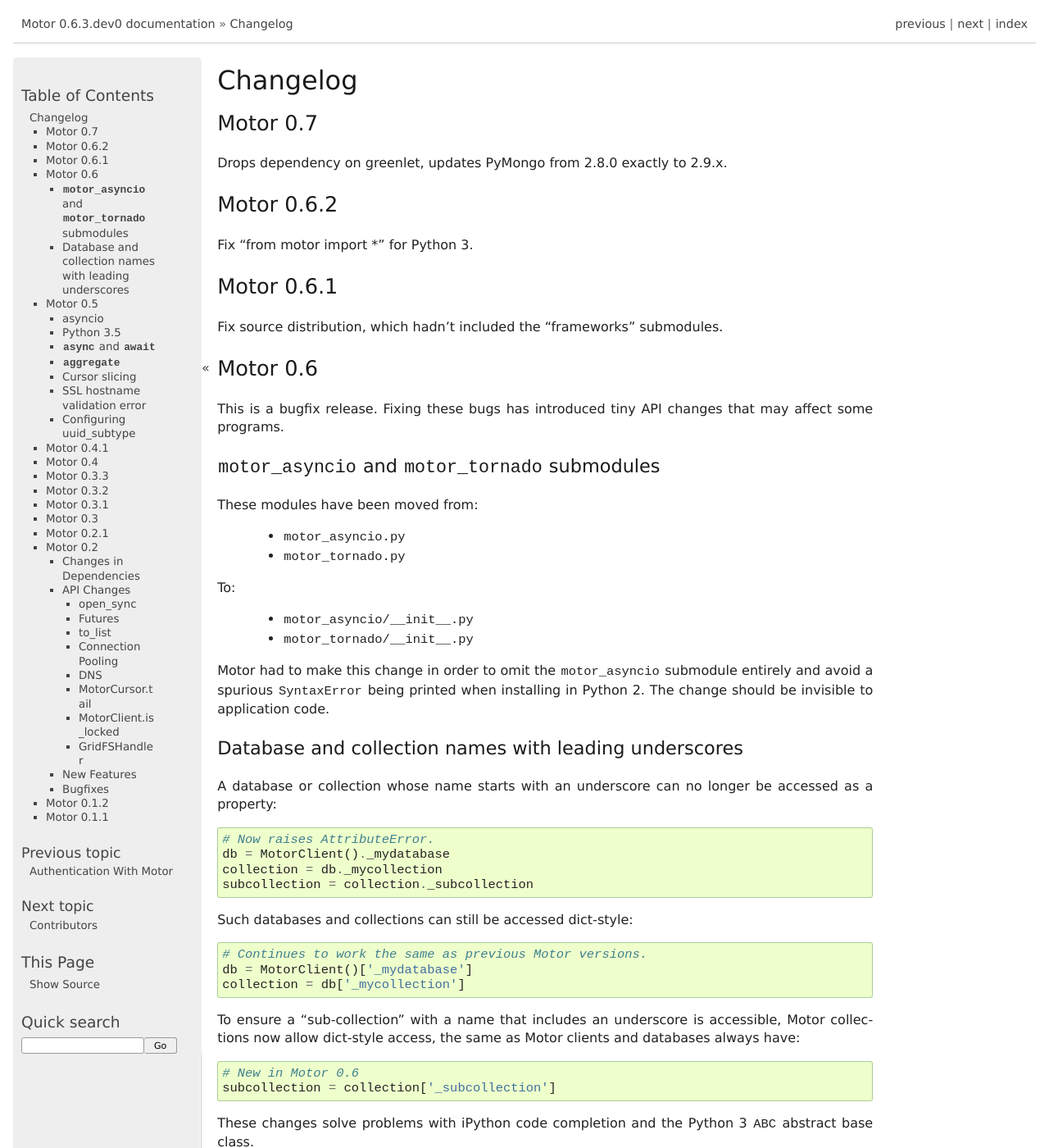
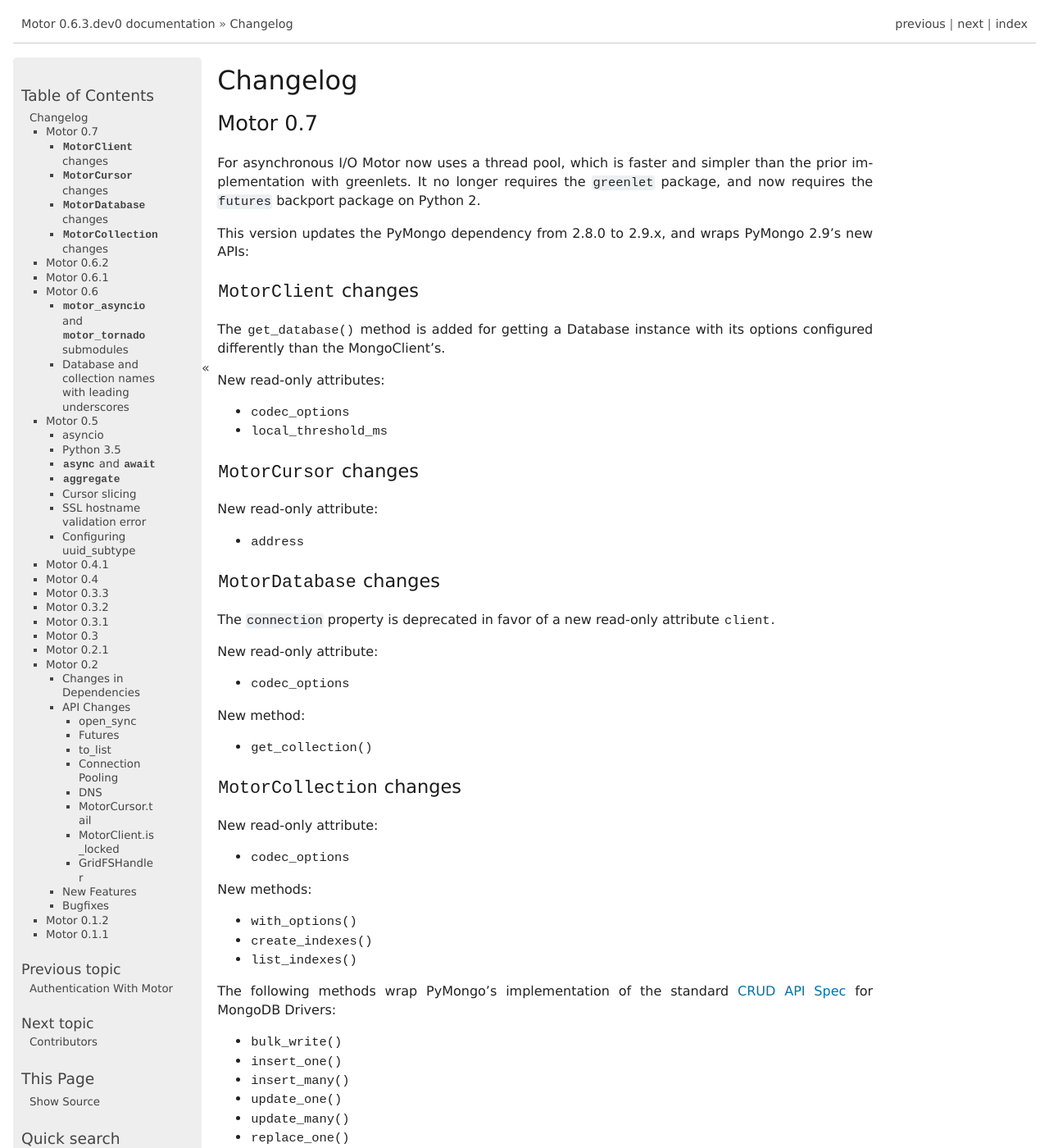
Before and after one commit to mongodb/motor, a Sphinx documentation site: the page built from doc/changelog.rst, in a window 1280 px wide and 1400 px high. Shown: the whole window at 82% size. Built offline with Sphinx 7.4.7, drawn with Linux system fonts in a browser that asks for light colours; the version number is read from the project's files by our own code; some of the changed text lies outside the part shown.

Commit message:
MOTOR-115 Changelog for 0.7.

```diff
--- a/doc/changelog.rst
+++ b/doc/changelog.rst
@@ -6,7 +6,78 @@
 Motor 0.7
 ---------
 
-Drops dependency on greenlet, updates PyMongo from 2.8.0 exactly to 2.9.x.
+For asynchronous I/O Motor now uses a thread pool, which is faster and simpler
+than the prior implementation with greenlets. It no longer requires the
+``greenlet`` package, and now requires the ``futures`` backport package on
+Python 2.
+
+This version updates the PyMongo dependency from 2.8.0 to 2.9.x, and wraps
+PyMongo 2.9's new APIs:
+
+:class:`~motor.motor_tornado.MotorClient` changes
+~~~~~~~~~~~~~~~~~~~~~~~~~~~~~~~~~~~~~~~~~~~~~~~~~~
+
+The :meth:`~motor.motor_tornado.MotorClient.get_database` method is added for
+getting a Database instance with its options configured differently than the
+MongoClient's.
+
+New read-only attributes:
+
+- :attr:`~motor.motor_tornado.MotorClient.codec_options`
+- :attr:`~motor.motor_tornado.MotorClient.local_threshold_ms`
+
+:class:`~motor.motor_tornado.MotorCursor` changes
+~~~~~~~~~~~~~~~~~~~~~~~~~~~~~~~~~~~~~~~~~~~~~~~~~
+
+New read-only attribute:
+
+- :attr:`~motor.motor_tornado.MotorCursor.address`
+
+:class:`~motor.motor_tornado.MotorDatabase` changes
+~~~~~~~~~~~~~~~~~~~~~~~~~~~~~~~~~~~~~~~~~~~~~~~~~~~
+
+The ``connection`` property is deprecated in favor of a new read-only attribute
+:attr:`~motor.motor_tornado.MotorDatabase.client`.
+
+New read-only attribute:
+
+- :attr:`~motor.motor_tornado.MotorDatabase.codec_options`
+
+New method:
+
+- :meth:`~motor.motor_tornado.MotorDatabase.get_collection`
+
+:class:`~motor.motor_tornado.MotorCollection` changes
+~~~~~~~~~~~~~~~~~~~~~~~~~~~~~~~~~~~~~~~~~~~~~~~~~~~~~
+
+New read-only attribute:
+
+- :attr:`~motor.motor_tornado.MotorCollection.codec_options`
+
+New methods:
+
+- :meth:`~motor.motor_tornado.MotorCollection.with_options`
+- :meth:`~motor.motor_tornado.MotorCollection.create_indexes`
+- :meth:`~motor.motor_tornado.MotorCollection.list_indexes`
+
+The following methods wrap PyMongo's implementation of the standard `CRUD API Spec`_
+for MongoDB Drivers:
+
+- :meth:`~motor.motor_tornado.MotorCollection.bulk_write`
+- :meth:`~motor.motor_tornado.MotorCollection.insert_one`
+- :meth:`~motor.motor_tornado.MotorCollection.insert_many`
+- :meth:`~motor.motor_tornado.MotorCollection.update_one`
+- :meth:`~motor.motor_tornado.MotorCollection.update_many`
+- :meth:`~motor.motor_tornado.MotorCollection.replace_one`
+- :meth:`~motor.motor_tornado.MotorCollection.delete_one`
+- :meth:`~motor.motor_tornado.MotorCollection.delete_many`
+- :meth:`~motor.motor_tornado.MotorCollection.find_one_and_delete`
+- :meth:`~motor.motor_tornado.MotorCollection.find_one_and_replace`
+- :meth:`~motor.motor_tornado.MotorCollection.find_one_and_update`
+
+These methods do not apply SON Manipulators.
+
+.. _CRUD API Spec: https://github.com/mongodb/specifications/blob/master/source/crud/crud.rst
 
 Motor 0.6.2
 -----------
--- a/doc/requirements.rst
+++ b/doc/requirements.rst
@@ -8,7 +8,7 @@
 
 Beginning with version 0.5, Motor can integrate with either Tornado or asyncio.
 
-Requires the `futures`_ package from PyPI on Python 2.6.
+Requires the `futures`_ package from PyPI on Python 2.
 
 The default authentication mechanism for MongoDB 3.0+ is SCRAM-SHA-1.
 Install `backports.pbkdf2`_ for faster authentication with MongoDB 3.0+,
```
